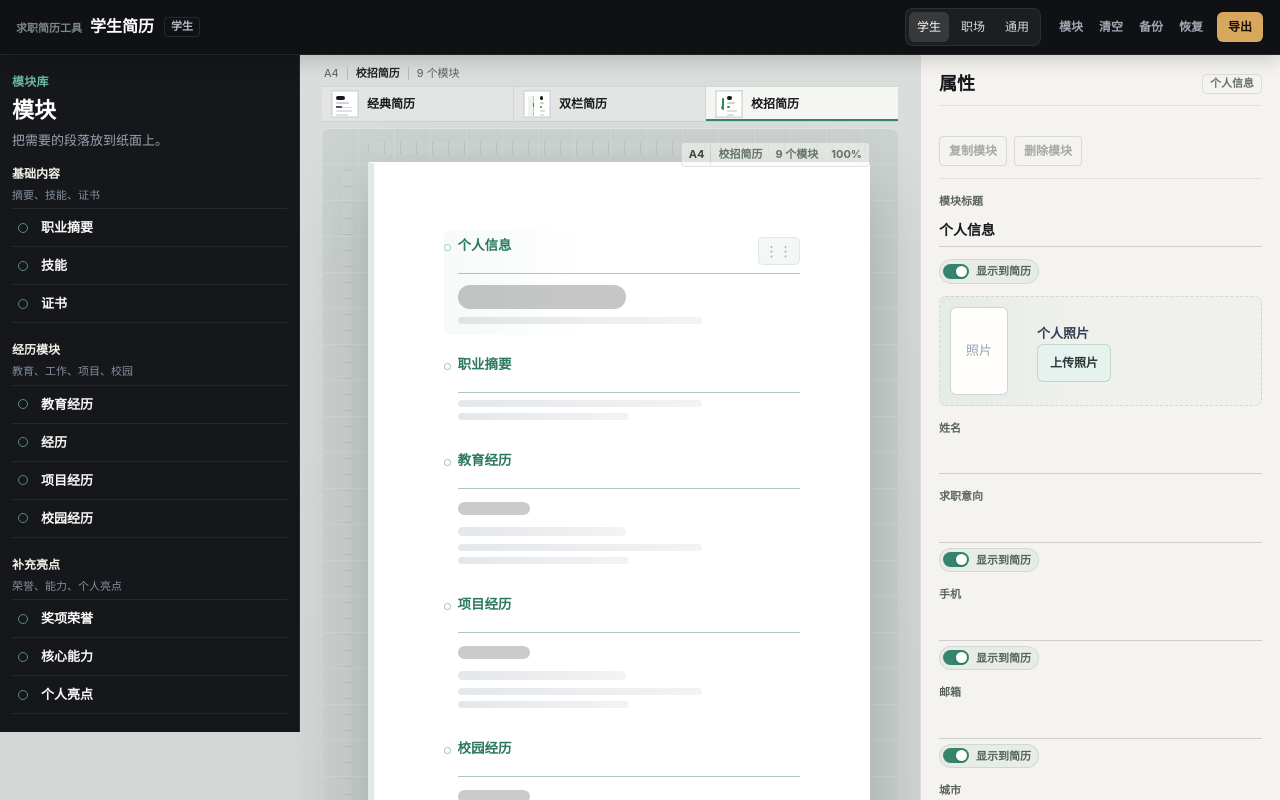
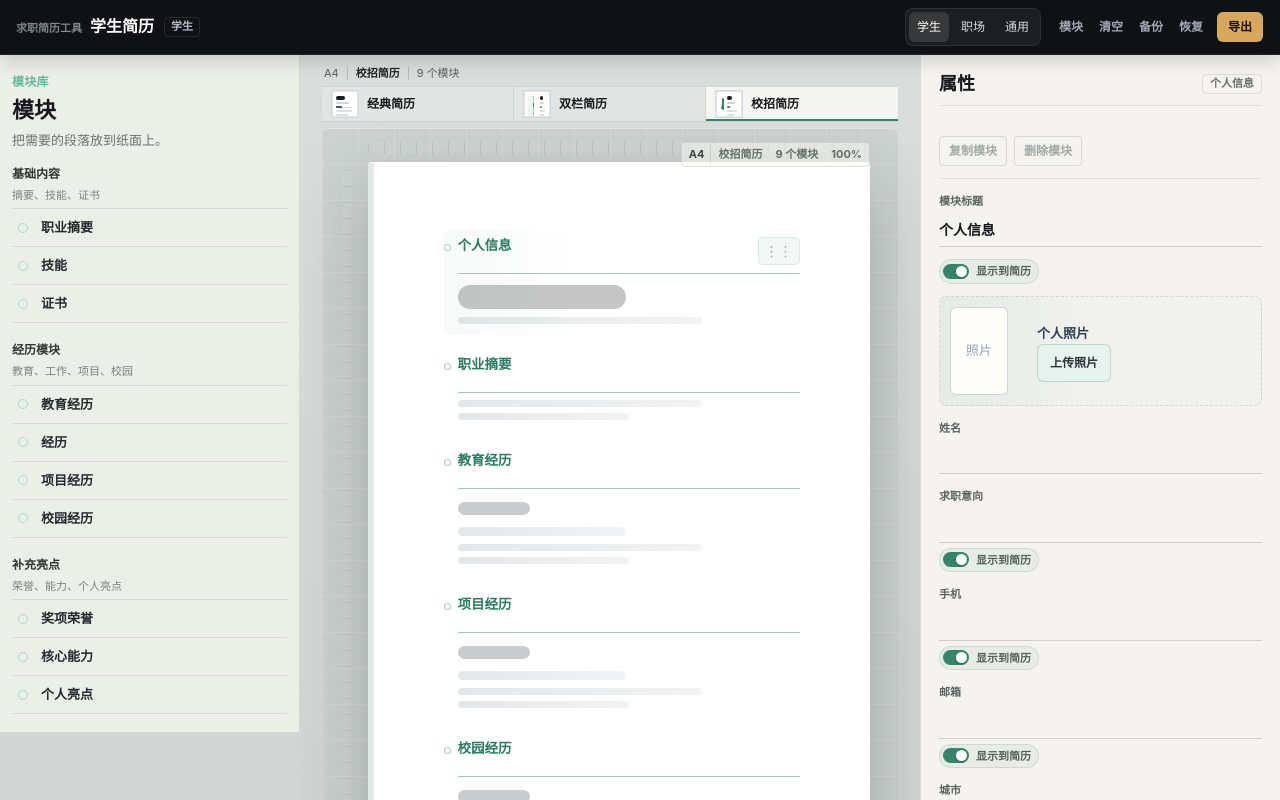
Before and after one commit to yzhiheng05/resume-builder, a React (Vite) app: page / in a window 1280 px wide. Both pictures are taken after a click on the button 1000 px from the left and 283 px from the top of the page. Shown: the top 800 px of the page. Built offline with nearby package versions, Linux system fonts and the light colour scheme.

Commit message:
style: soften module library panel

```diff
--- a/src/styles.css
+++ b/src/styles.css
@@ -2204,18 +2204,22 @@ body {
 
 .editor-sidebar {
   padding: 18px 12px;
-  background: var(--panel-deep);
-  color: #eef1f5;
-  border-right: 1px solid rgba(255, 255, 255, 0.08);
+  background: #eceee8;
+  color: #20272c;
+  border-right: 1px solid rgba(17, 18, 23, 0.1);
+}
+
+.editor-sidebar--library {
+  background: #eceee8;
 }
 
 .editor-sidebar__header h2 {
-  color: #ffffff;
+  color: #17181c;
   font-size: 22px;
 }
 
 .editor-sidebar__header p:last-child {
-  color: #9aa2ae;
+  color: #6c746f;
 }
 
 .module-library__list {
@@ -2229,14 +2233,14 @@ body {
 
 .module-library__group-header h3 {
   margin: 0;
-  color: #f3f0e8;
+  color: #303832;
   font-size: 12px;
   font-weight: 800;
 }
 
 .module-library__group-header p {
   margin: 4px 0 0;
-  color: #858e9c;
+  color: #7c847f;
   font-size: 11px;
   line-height: 1.5;
 }
@@ -2244,7 +2248,7 @@ body {
 .module-library__group-items {
   display: grid;
   gap: 0;
-  border-top: 1px solid rgba(255, 255, 255, 0.07);
+  border-top: 1px solid rgba(17, 18, 23, 0.09);
 }
 
 .module-library__item {
@@ -2256,10 +2260,10 @@ body {
   min-height: 38px;
   padding: 7px 2px;
   border: 0;
-  border-bottom: 1px solid rgba(255, 255, 255, 0.07);
+  border-bottom: 1px solid rgba(17, 18, 23, 0.08);
   border-radius: 0;
   background: transparent;
-  color: #f7f8f6;
+  color: #232b2f;
 }
 
 .module-library__item::before {
@@ -2290,8 +2294,8 @@ body {
 }
 
 .module-library__item:hover:not(:disabled) {
-  border-bottom-color: rgba(105, 184, 158, 0.34);
-  background: rgba(54, 132, 107, 0.08);
+  border-bottom-color: rgba(54, 132, 107, 0.24);
+  background: rgba(255, 254, 251, 0.56);
   transform: none;
 }
 
@@ -2321,8 +2325,8 @@ body {
 }
 
 .module-library__item:disabled::before {
-  border-color: rgba(127, 137, 151, 0.44);
-  background: rgba(127, 137, 151, 0.16);
+  border-color: rgba(127, 137, 151, 0.38);
+  background: rgba(127, 137, 151, 0.12);
 }
 
 .module-library__item:disabled::after {
@@ -2330,7 +2334,7 @@ body {
   width: 6px;
   height: 6px;
   border-radius: 50%;
-  background: rgba(127, 137, 151, 0.7);
+  background: rgba(127, 137, 151, 0.56);
   opacity: 0.7;
   transform: none;
 }
```
Also changed, not shown: 2 other files (tests, documents, lock files or other folders).
